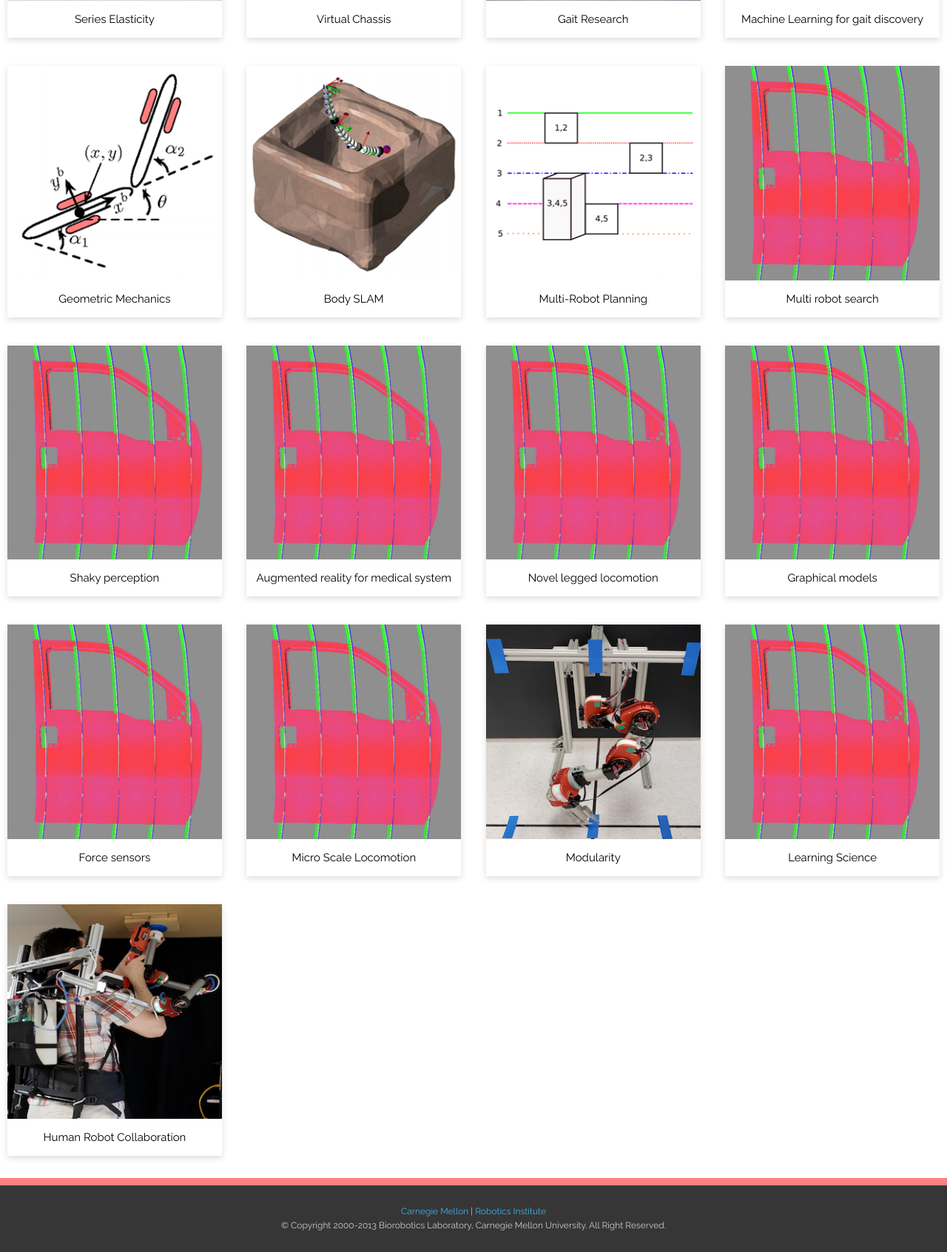
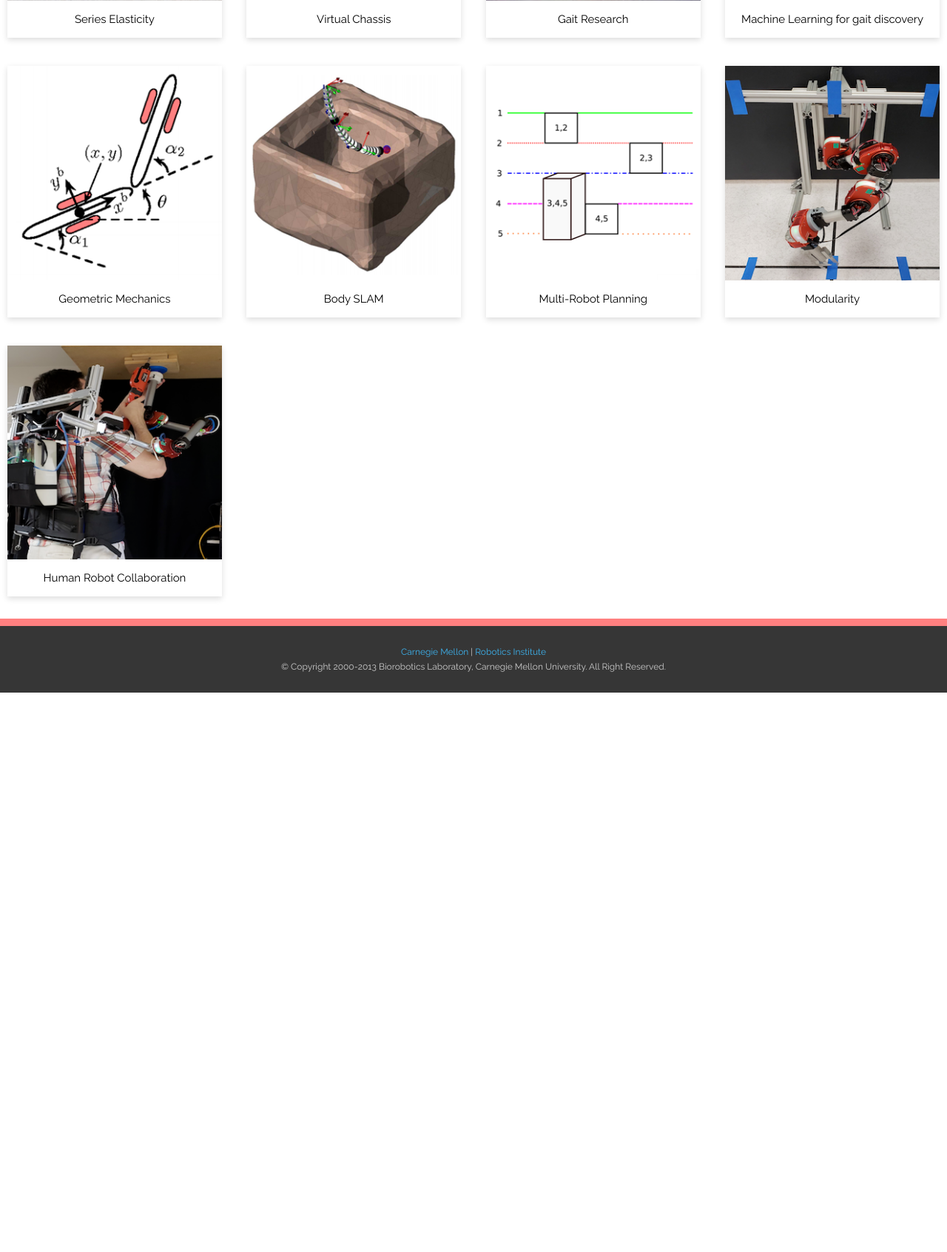
Before and after one commit to biorobotics/lab_website, a PHP site: page /research/index.php in a window 1280 px wide. Shown: the part 541-2233 px from the top of the page at 74% size. After the commit the page ends 1477 px from the top, so only its background shows below. Run offline with PHP 8.4, Linux system fonts and the light colour scheme.

Commit message:
Minor Changes

```diff
--- a/www/research/index.php
+++ b/www/research/index.php
@@ -82,58 +82,10 @@
 					<div><span>Multi-Robot Planning</span></div>
 				</a>
 			</li>
-			<li class = "Multi-agent manufacturing">
-				<a href="coverage.php">
-					<img src="images/coverage.png" alt="Coverage"/>
-					<div><span>Multi robot search</span></div>
-				</a>
-			</li>
-			<li class = "Multi-agent manufacturing">
-				<a href="coverage.php">
-					<img src="images/coverage.png" alt="Coverage"/>
-					<div><span>Shaky perception</span></div>
-				</a>
-			</li>
-			<li class = "Multi-agent manufacturing">
-				<a href="coverage.php">
-					<img src="images/coverage.png" alt="Coverage"/>
-					<div><span>Augmented reality for medical system</span></div>
-				</a>
-			</li>
-			<li class = "Multi-agent manufacturing">
-				<a href="coverage.php">
-					<img src="images/coverage.png" alt="Coverage"/>
-					<div><span>Novel legged locomotion</span></div>
-				</a>
-			</li>
-			<li class = "Multi-agent manufacturing">
-				<a href="coverage.php">
-					<img src="images/coverage.png" alt="Coverage"/>
-					<div><span>Graphical models</span></div>
-				</a>
-			</li>
-			<li class = "Multi-agent manufacturing">
-				<a href="coverage.php">
-					<img src="images/coverage.png" alt="Coverage"/>
-					<div><span>Force sensors</span></div>
-				</a>
-			</li>
-			<li class = "manufacturing">
-				<a href="coverage.php">
-					<img src="images/coverage.png" alt="Coverage"/>
-					<div><span>Micro Scale Locomotion</span></div>
-				</a>
-			</li>
 			<li class = "manufacturing">
 				<a href="Modularity.php">
 					<img src="images/Modularity.png" alt="Modularity"/>
 					<div><span>Modularity</span></div>
-				</a>
-			</li>
-			<li class = "manufacturing">
-				<a href="coverage.php">
-					<img src="images/coverage.png" alt="Coverage"/>
-					<div><span>Learning Science</span></div>
 				</a>
 			</li>
 			<li class = "manufacturing">
```
Also changed, not shown: www/robots/index.php (+0 -24 lines).
